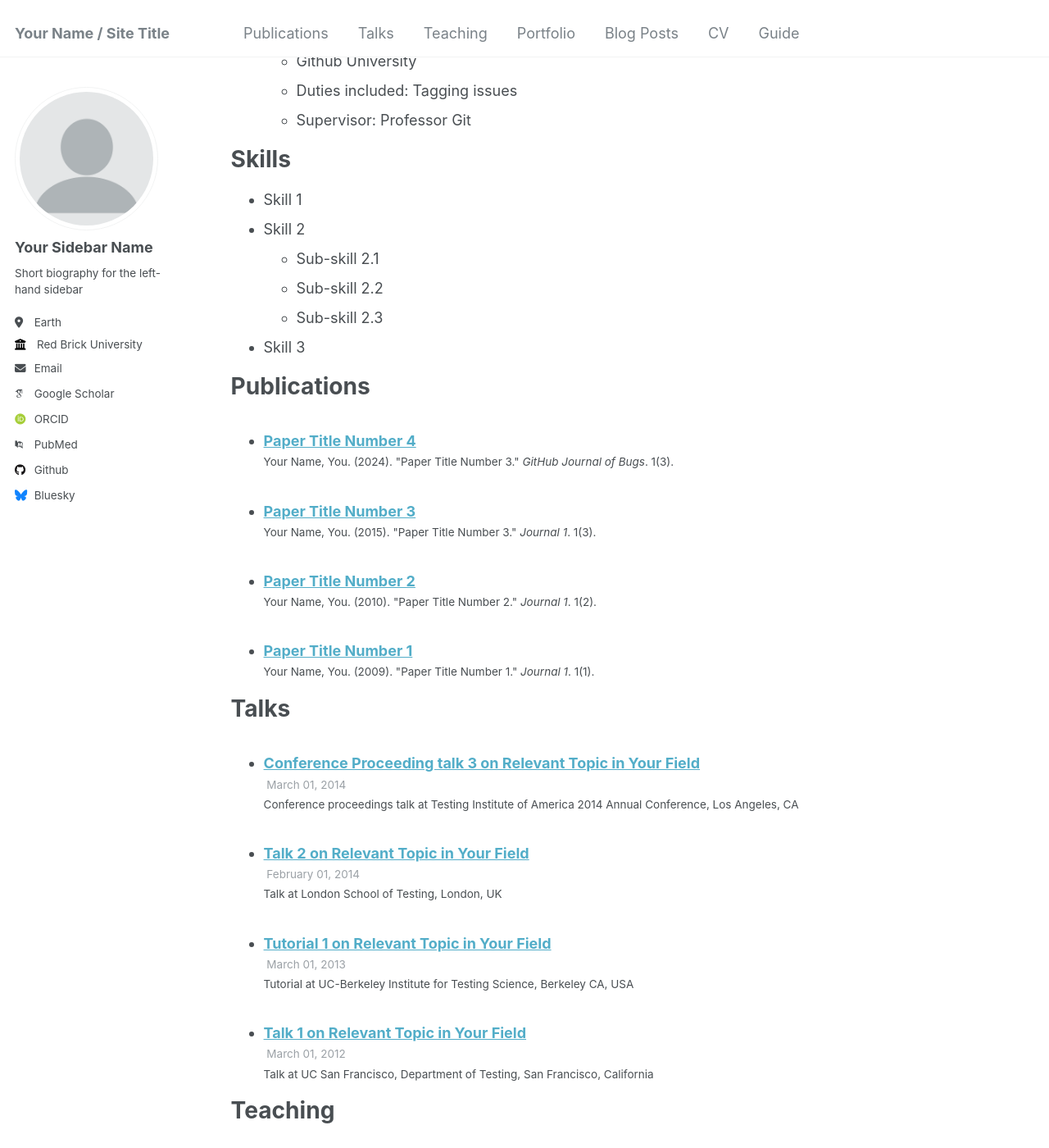
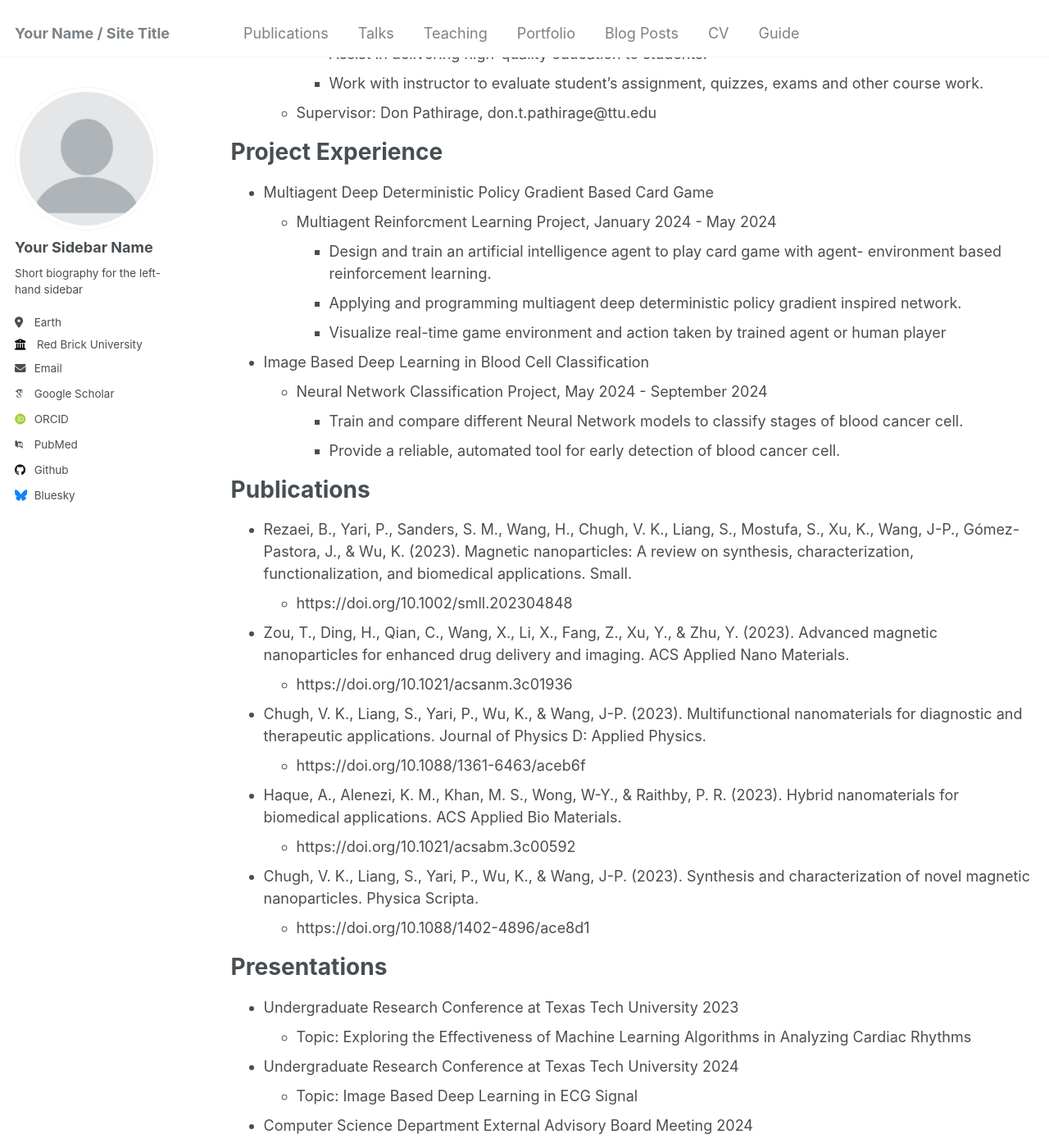
Before and after one commit to RuaKusa/kanglinxu.github.io, a Jekyll site: the page built from _pages/cv.md, in a window 1280 px wide and 1400 px high, scrolled down 632 px. Shown: the whole window at 82% size. Built offline with Jekyll 4.4.1, drawn with Linux system fonts in a browser that asks for light colours; some web fonts are replaced; some of the changed text lies outside the part shown.

Commit message:
Update cv.md

```diff
--- a/_pages/cv.md
+++ b/_pages/cv.md
@@ -11,54 +11,64 @@ redirect_from:
 
 Education
 ======
-* Ph.D in Version Control Theory, GitHub University, 2018 (expected)
-* M.S. in Jekyll, GitHub University, 2014
-* B.S. in GitHub, GitHub University, 2012
+* B.S. in Computer Science, Texas Tech University, 2024
 
-Work experience
+Professional Experience
 ======
-* Spring 2024: Academic Pages Collaborator
-  * Github University
-  * Duties includes: Updates and improvements to template
-  * Supervisor: The Users
+* September 2022 - Present: Research Assistant
+  * Texas Tech University
+  * Duties includes:
+    * Apply Machine Learning Algorithms to draw insights from large medical data sets to enhance operational efficiency.
+    * Design and develop Neural Network to assist clinical diagnosis.
+    * Visualize result and evaluation of each applicable Machine Learning Algorithm for comparison.
+  * Supervisor: Kai Wu, kai.wu@ttu.edu
 
-* Fall 2015: Research Assistant
-  * Github University
-  * Duties included: Merging pull requests
-  * Supervisor: Professor Hub
+* September 2024 - December 2024: Teaching Assistant
+  * Texas Tech University University
+  * Duties included:
+    * Assist in delivering high-quality education to students.
+    * Work with instructor to evaluate student’s assignment, quizzes, exams and other course work.
+  * Supervisor: Don Pathirage, don.t.pathirage@ttu.edu
 
-* Summer 2015: Research Assistant
-  * Github University
-  * Duties included: Tagging issues
-  * Supervisor: Professor Git
-
-Skills
+Project Experience
 ======
-* Skill 1
-* Skill 2
-  * Sub-skill 2.1
-  * Sub-skill 2.2
-  * Sub-skill 2.3
-* Skill 3
+* Multiagent Deep Deterministic Policy Gradient Based Card Game
+  * Multiagent Reinforcment Learning Project, January 2024 - May 2024
+    * Design and train an artificial intelligence agent to play card game with agent- environment based reinforcement learning.
+    * Applying and programming multiagent deep deterministic policy gradient inspired network.
+    * Visualize real-time game environment and action taken by trained agent or human player
+* Image Based Deep Learning in Blood Cell Classification
+  * Neural Network Classification Project, May 2024 - September 2024
+    * Train and compare different Neural Network models to classify stages of blood cancer cell.
+    * Provide a reliable, automated tool for early detection of blood cancer cell.
 
 Publications
 ======
-  <ul>{% for post in site.publications reversed %}
-    {% include archive-single-cv.html %}
-  {% endfor %}</ul>
+  * Rezaei, B., Yari, P., Sanders, S. M., Wang, H., Chugh, V. K., Liang, S., Mostufa, S., Xu, K., Wang, J-P., Gómez-Pastora, J., & Wu, K. (2023). Magnetic nanoparticles: A review on synthesis, characterization, functionalization, and biomedical applications. Small.
+    * https://doi.org/10.1002/smll.202304848
+  * Zou, T., Ding, H., Qian, C., Wang, X., Li, X., Fang, Z., Xu, Y., & Zhu, Y. (2023). Advanced magnetic nanoparticles for enhanced drug delivery and imaging. ACS Applied Nano Materials.
+    * https://doi.org/10.1021/acsanm.3c01936
+  * Chugh, V. K., Liang, S., Yari, P., Wu, K., & Wang, J-P. (2023). Multifunctional nanomaterials for diagnostic and therapeutic applications. Journal of Physics D: Applied Physics.
+    * https://doi.org/10.1088/1361-6463/aceb6f
+  * Haque, A., Alenezi, K. M., Khan, M. S., Wong, W-Y., & Raithby, P. R. (2023). Hybrid nanomaterials for biomedical applications. ACS Applied Bio Materials.
+    * https://doi.org/10.1021/acsabm.3c00592
+  * Chugh, V. K., Liang, S., Yari, P., Wu, K., & Wang, J-P. (2023). Synthesis and characterization of novel magnetic nanoparticles. Physica Scripta.
+    * https://doi.org/10.1088/1402-4896/ace8d1
 
-Talks
+Presentations
 ======
-  <ul>{% for post in site.talks reversed %}
-    {% include archive-single-talk-cv.html  %}
-  {% endfor %}</ul>
+  * Undergraduate Research Conference at Texas Tech University 2023
+    * Topic: Exploring the Effectiveness of Machine Learning Algorithms in Analyzing Cardiac Rhythms
+  * Undergraduate Research Conference at Texas Tech University 2024
+    * Topic: Image Based Deep Learning in ECG Signal
+  * Computer Science Department External Advisory Board Meeting 2024
+    * Topic: Multiagent Deep Deterministic Policy Gradient Based Card game
 
-Teaching
+Professional Memberships / Organizations
 ======
-  <ul>{% for post in site.teaching reversed %}
-    {% include archive-single-cv.html %}
-  {% endfor %}</ul>
-
-Service and leadership
-======
-* Currently signed in to 43 different slack teams
+  * The International Information System Security Certification Consortium
+    * ISC II Member
+  * Honors College of Texas Tech University
+    * Undergraduate Research Scholar
+  * TrUE Scholar Program of Texas Tech University
+    * Undergraduate Research Scholar
```
